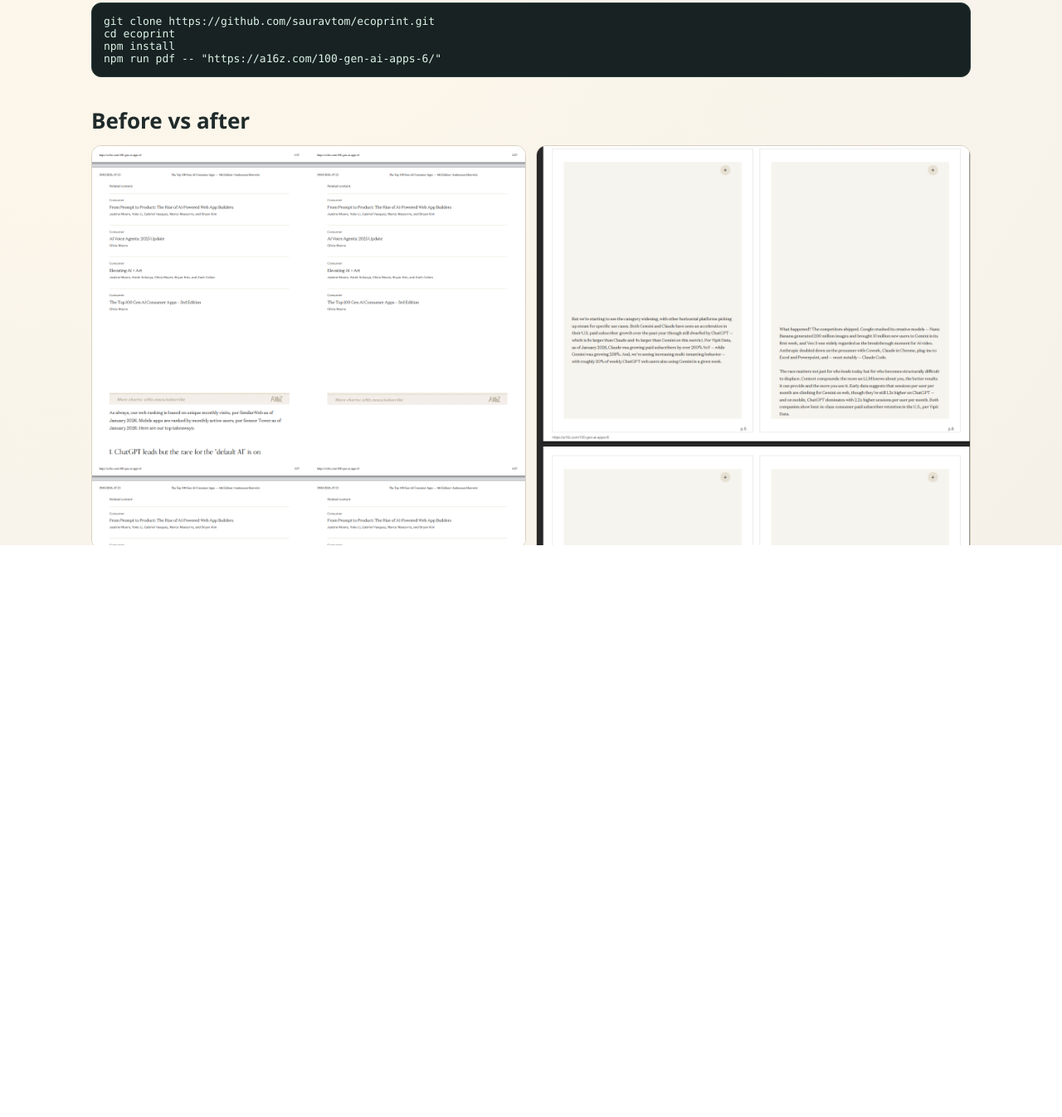
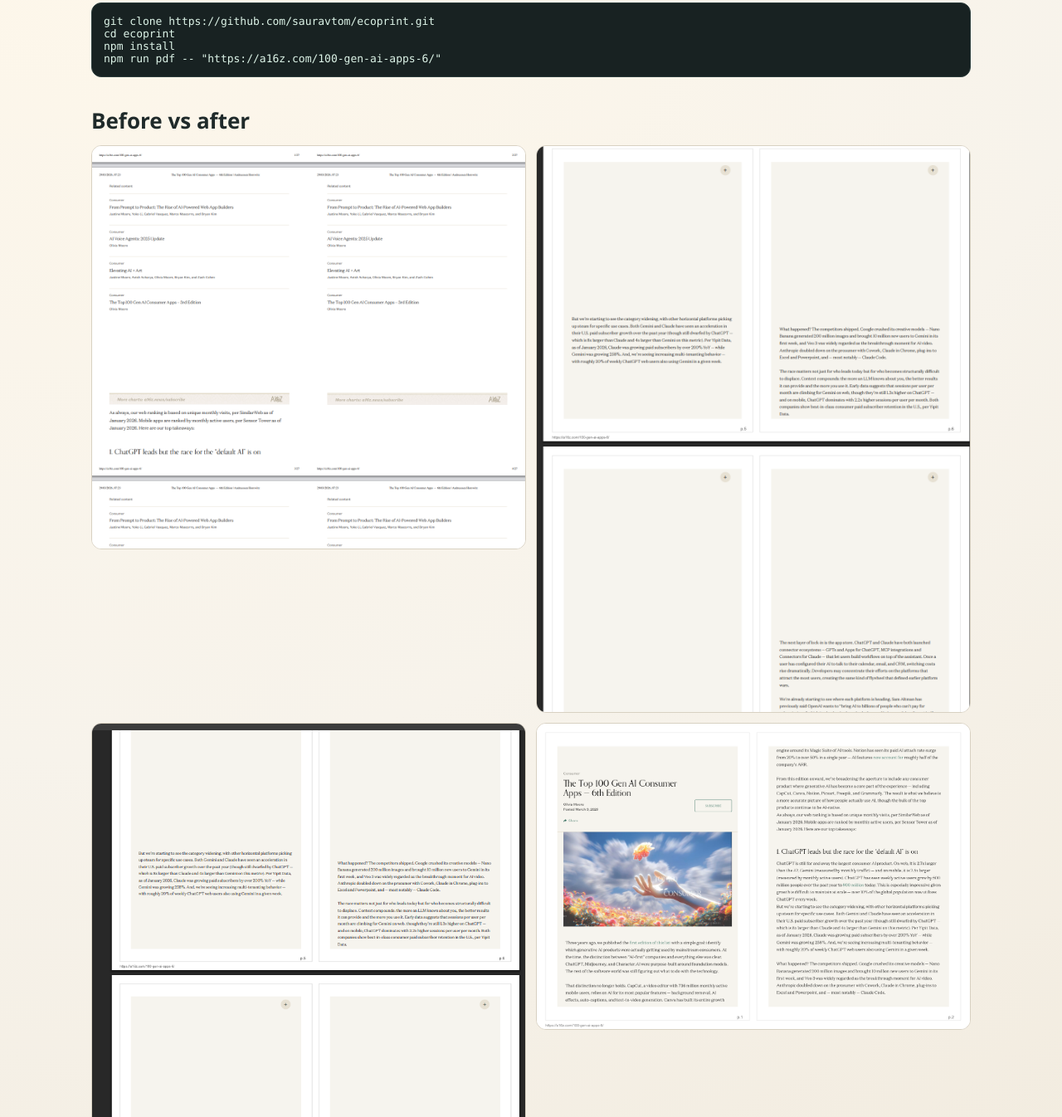
Before and after one commit to sauravtom/ecoprint, a website: page docs/index.html in a window 1280 px wide. Shown: the part 614-1960 px from the top of the page at 83% size. Drawn offline with Linux system fonts and the light colour scheme.

Commit message:
Fix broken screenshots on Pages and README

```diff
--- a/docs/index.html
+++ b/docs/index.html
@@ -67,10 +67,10 @@ npm run pdf -- "https://a16z.com/100-gen-ai-apps-6/"</pre>
     <section class="section">
       <h2>Before vs after</h2>
       <div class="gallery">
-        <img src="../assets/before-v1.png" alt="Before screenshot 1" />
-        <img src="../assets/before-v2.png" alt="Before screenshot 2" />
-        <img src="../assets/before-v3.png" alt="Before screenshot 3" />
-        <img src="../assets/after-ecoprint.png" alt="After screenshot" />
+        <img src="./assets/before-v1.png" alt="Before screenshot 1" />
+        <img src="./assets/before-v2.png" alt="Before screenshot 2" />
+        <img src="./assets/before-v3.png" alt="Before screenshot 3" />
+        <img src="./assets/after-ecoprint.png" alt="After screenshot" />
       </div>
     </section>
     <footer>Built for practical sustainability: fewer pages, less toner, cleaner archives.</footer>
```
Also changed, not shown: README.md, docs/assets/after-ecoprint.png (added), docs/assets/before-v1.png (added), docs/assets/before-v2.png (added), docs/assets/before-v3.png (added).
